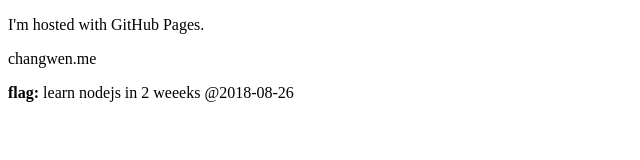
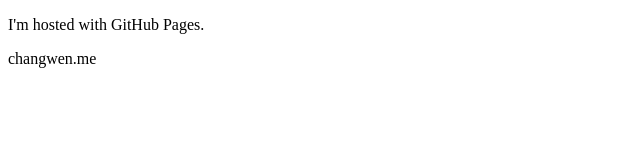
Before and after one commit to sodarfish/sodarfish.github.io, a plain HTML site: page index.html in a window 1280 px wide. Shown: the whole page, without its empty margins (0-640 px from the left). Drawn offline with Linux system fonts and the light colour scheme.

Commit message:
Update index.html

```diff
--- a/index.html
+++ b/index.html
@@ -3,6 +3,5 @@
 <body>
   <p>I'm hosted with GitHub Pages.</p>
   <p>changwen.me</p>
-  <p><b>flag:</b> learn nodejs in 2 weeeks @2018-08-26</p>
 </body>
 </html>
```
